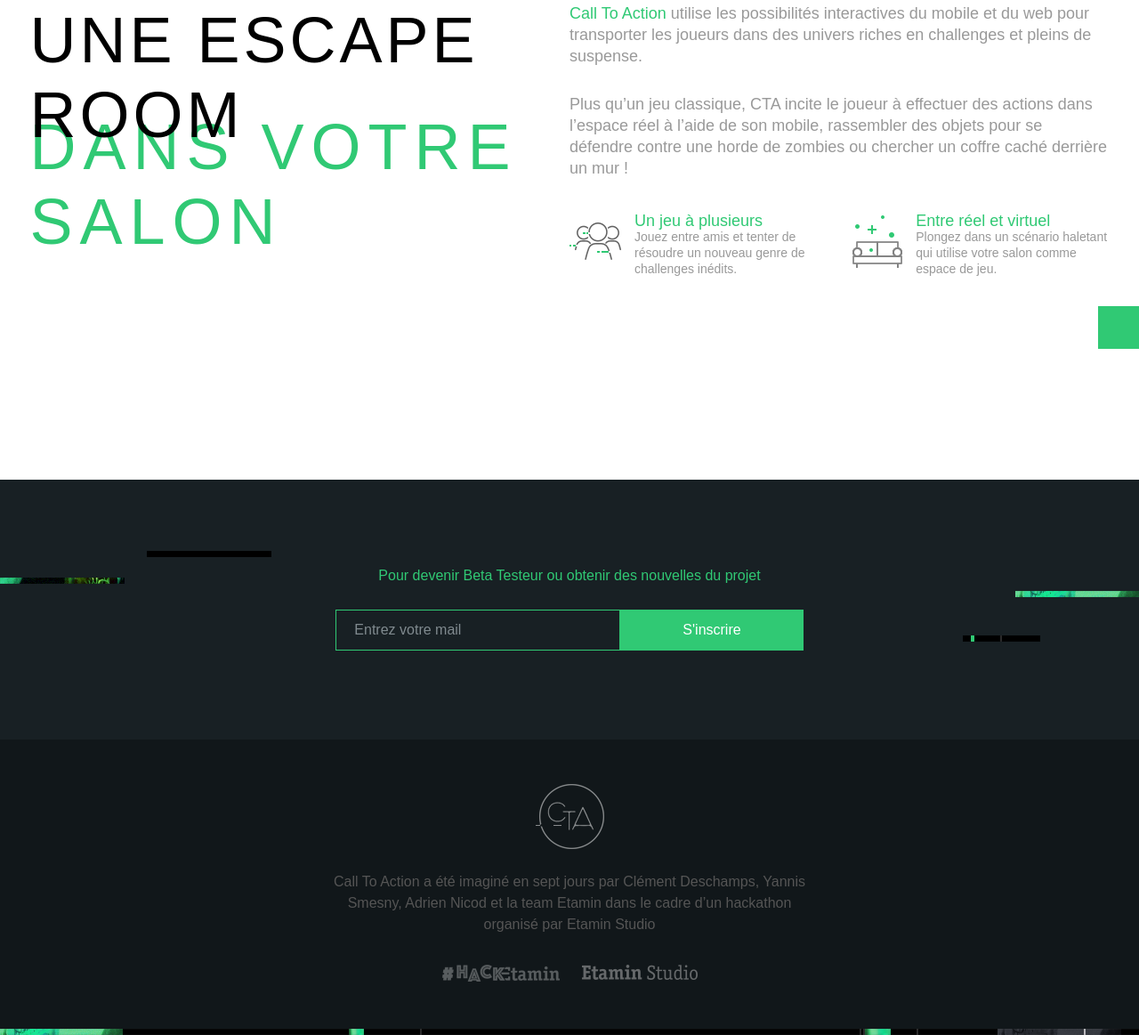
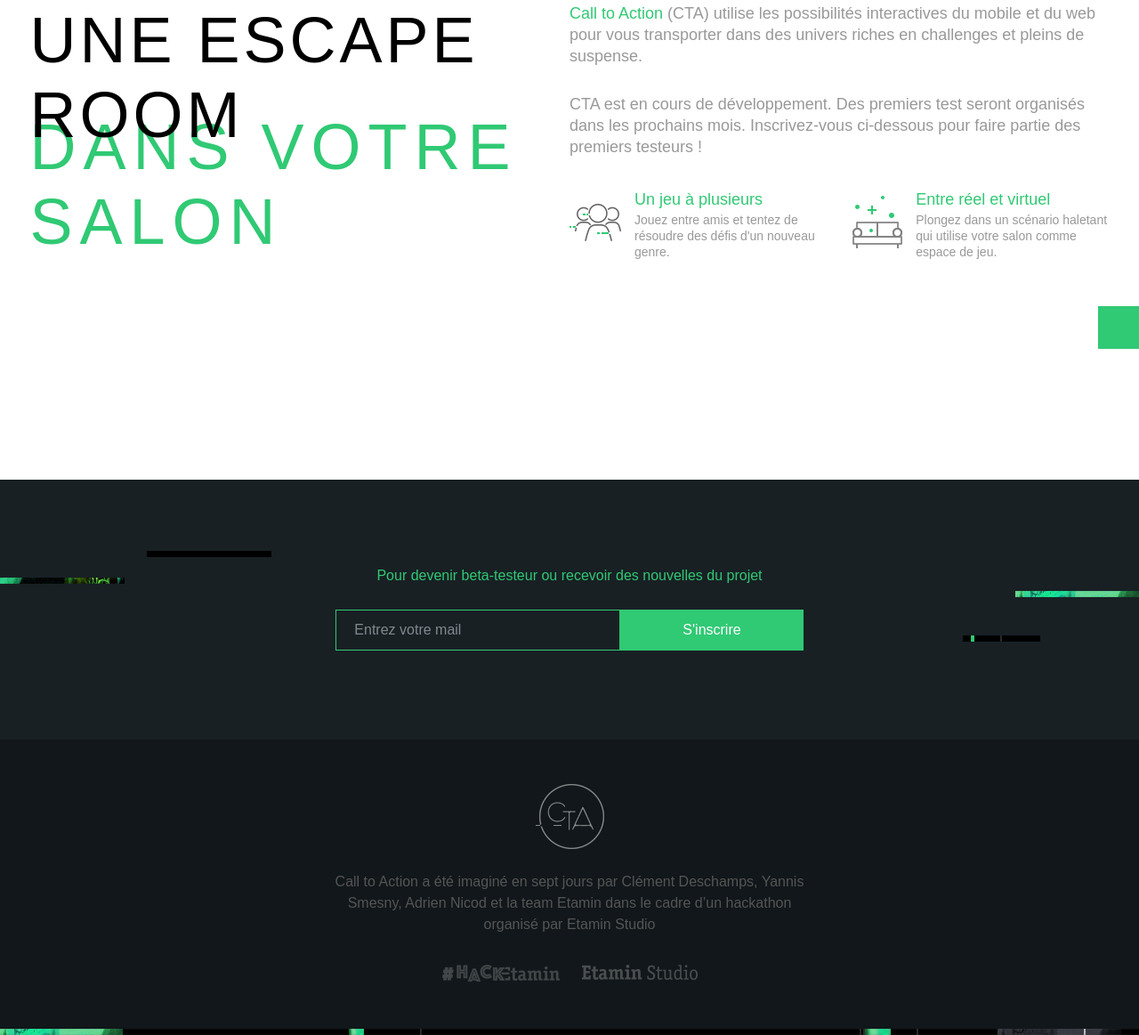
Before and after one commit to etaminstudio/calltoactiongame.com, a website: page app/index.html in a window 1280 px wide. Shown: the part 853-2016 px from the top of the page at 89% size. Drawn offline with nearby package versions, Linux system fonts and the light colour scheme; files that its build step writes are made by us from their sources.

Commit message:
image/text modified and debugging

```diff
--- a/app/index.html
+++ b/app/index.html
@@ -2,11 +2,14 @@
 <html class="no-js" lang="fr">
   <head>
     <meta charset="utf-8">
-    <title>callToAction</title>
-    <meta name="description" content="">
+    <title>Call to Action</title>
+    <meta name="description" content="Une escape room dans votre salon !">
     <meta name="viewport" content="width=device-width, initial-scale=1">
-    <link rel="shortcut icon" href="/favicon.ico">
-    <link rel="apple-touch-icon" href="/apple-touch-icon.png">
+    <link rel="apple-touch-icon" href="images/touchicon.png">
+    <link rel="icon" href="images/favicon.png">
+    <!-- set /favicon.ico for IE10 win -->
+    <meta name="msapplication-TileColor" content="#ffffff">
+    <meta name="msapplication-TileImage" content="images/tileicon.png">
     <script src="https://use.typekit.net/qpd1img.js"></script>
     <script>try{Typekit.load({ async: true });}catch(e){}</script>
     <!-- Place favicon.ico and apple-touch-icon.png in the root directory -->
@@ -31,25 +34,26 @@
 
     <header class="header">
       <div class="section header-content">
-        <div class="header-logo"><h1>Call to action</h1></div>
+        <div class="header-logo"><h1>Call to Action</h1></div>
       </div>
     </header>
 
     <section class="content">
       <div class="section section-margin-large container-row wrapper-content">
-        <div class=" block content-title">
-          <h2>Une escape<br>room</h2>
+        <div class="block content-title">
+          <h2>Une escape<br> room</h2>
           <h2>Dans votre<br> salon</h2>
         </div>
         <div class="block content-descript">
-          <p class="descript-text"><span>Call To Action</span> utilise les possibilités interactives du mobile et du web pour transporter les joueurs dans des univers riches en challenges et pleins de  suspense.</p>
-          <p class="descript-text">Plus qu’un jeu classique, CTA incite le joueur à effectuer des actions dans l’espace réel à l’aide de son mobile, rassembler des objets pour se défendre contre une horde de zombies ou chercher un coffre caché derrière un mur !</p>
+          <p class="descript-text"><strong>Call to Action</strong> (CTA) utilise les possibilités interactives du mobile et du web pour vous transporter dans des univers riches en challenges et pleins de suspense.</p>
+          <p class="descript-text">CTA est en cours de développement. Des premiers test seront organisés dans les prochains mois. Inscrivez-vous ci-dessous pour faire partie des premiers testeurs !
+          </p>
           <div class="container-row content-icon">
             <div class="container-row block-icon">
               <img src="images/icon-collab.png" alt="collab" title="CTA, jeux de collaboration" />
               <div class="icon-text">
                 <h3>Un jeu à plusieurs</h3>
-                <p>Jouez entre amis et tenter de résoudre un nouveau genre de challenges inédits.</p>
+                <p>Jouez entre amis et tentez de résoudre des défis d'un nouveau genre.</p>
               </div>
             </div>
             <div class="container-row block-icon">
@@ -65,7 +69,7 @@
 
     <section class="call-to-action">
       <div class="section section-margin-medium container-column call-to-action-content">
-        <h2>Pour devenir Beta Testeur ou obtenir des nouvelles du projet</h2>
+        <h2>Pour devenir beta-testeur ou recevoir des nouvelles du projet</h2>
         <div >
           <!-- Begin MailChimp Signup Form -->
           <div id="mc_embed_signup">
@@ -95,10 +99,10 @@
     <footer class="footer">
       <div class="section section-margin-small container-column footer-content">
         <img src="images/logocta.png" alt="Logo CTA" title="Logo call to action game" />
-        <p>Call To Action a été imaginé en sept jours par Clément Deschamps, Yannis Smesny, Adrien Nicod et la team Etamin dans le cadre d’un hackathon organisé par Etamin Studio</p>
+        <p>Call to Action a été imaginé en sept jours par Clément Deschamps, Yannis Smesny, Adrien Nicod et la team Etamin dans le cadre d’un hackathon organisé par Etamin Studio</p>
         <div class="container-row footer-link">
-          <a href="http://hackathon.etaminstud.io/"><img src="images/logo-hacketamin.png" alt="HackETAMIN" title="HackEtamin"></a>
-          <a href="http://etaminstudio.com/"><img src="images/logo-etamin.png" alt="Etamin studio" title="agence Etamin Studio"></a>
+          <a href="http://hackathon.etaminstud.io"><img src="images/logo-hacketamin.png" alt="HackEtamin" /></a>
+          <a href="http://etaminstudio.com"><img src="images/logo-etamin.png" alt="Etamin Studio" /></a>
         </div>
       </div>
       <div class="footer-bar"></div>
--- a/app/styles/_callToAction.scss
+++ b/app/styles/_callToAction.scss
@@ -59,8 +59,8 @@
     text-align: left;
     width: 320px;
 
-    &:active {
-      border: 1px solid #808a8f;
+    &:focus {
+      background-color: rgba(white, 0.05);
     }
 
     &::placeholder {
@@ -74,5 +74,10 @@
     color: white;
     cursor: pointer;
     padding: 14px 70px;
+
+    &:hover,
+    &:focus {
+      background-color: rgba($primaryColor, 0.8);
+    }
   }
 }
--- a/app/styles/_content.scss
+++ b/app/styles/_content.scss
@@ -53,7 +53,7 @@
 .descript-text {
   padding-bottom: 30px;
 
-  span {
+  strong {
     color: $primaryColor;
   }
 }
@@ -84,5 +84,6 @@
     font-size: 14px;
     line-height: 18px;
     max-width: 220px;
+    padding-top: 5px;
   }
 }
--- a/app/styles/_footer.scss
+++ b/app/styles/_footer.scss
@@ -22,6 +22,31 @@
   }
 }
 
+.footer-link a,
+.footer-link a:hover {
+  -webkit-transition: all 0.2s ease;
+  -moz-transition: all 0.2s ease;
+  -o-transition: all 0.2s ease;
+  -ms-transition: all 0.2s ease;
+  transition: all 0.2s ease;
+}
+
+.footer-link a {
+  -webkit-filter: brightness(0.7);
+  -moz-filter: brightness(0.7);
+  -o-filter: brightness(0.7);
+  -ms-filter: brightness(0.7);
+  filter: brightness(0.7);
+}
+
+.footer-link a:hover {
+  -webkit-filter: brightness(1);
+  -moz-filter: brightness(1);
+  -o-filter: brightness(1);
+  -ms-filter: brightness(1);
+  filter: brightness(1);
+}
+
 .footer-bar {
   background: url(../images/footer-bar.png) repeat-x;
   height: 7px;
--- a/app/styles/_mediaQueries.scss
+++ b/app/styles/_mediaQueries.scss
@@ -85,6 +85,11 @@
     flex-direction: column;
     padding-left: 10%;
     padding-right: 10%;
+  }
+
+
+  .block {
+    flex: 1 1 auto;
   }
 
   .content-descript {
--- a/app/styles/_structure.scss
+++ b/app/styles/_structure.scss
@@ -26,5 +26,5 @@
 .container-row {flex-direction: row;}
 
 .block {
-  flex: 1 1 0;
+  flex: 1 1;
 }
```
Also changed, not shown: app/apple-touch-icon.png (deleted), app/images/back-header.jpg, app/images/favicon.png (added), app/images/tileicon.png (added), app/images/touchicon.png (added).
